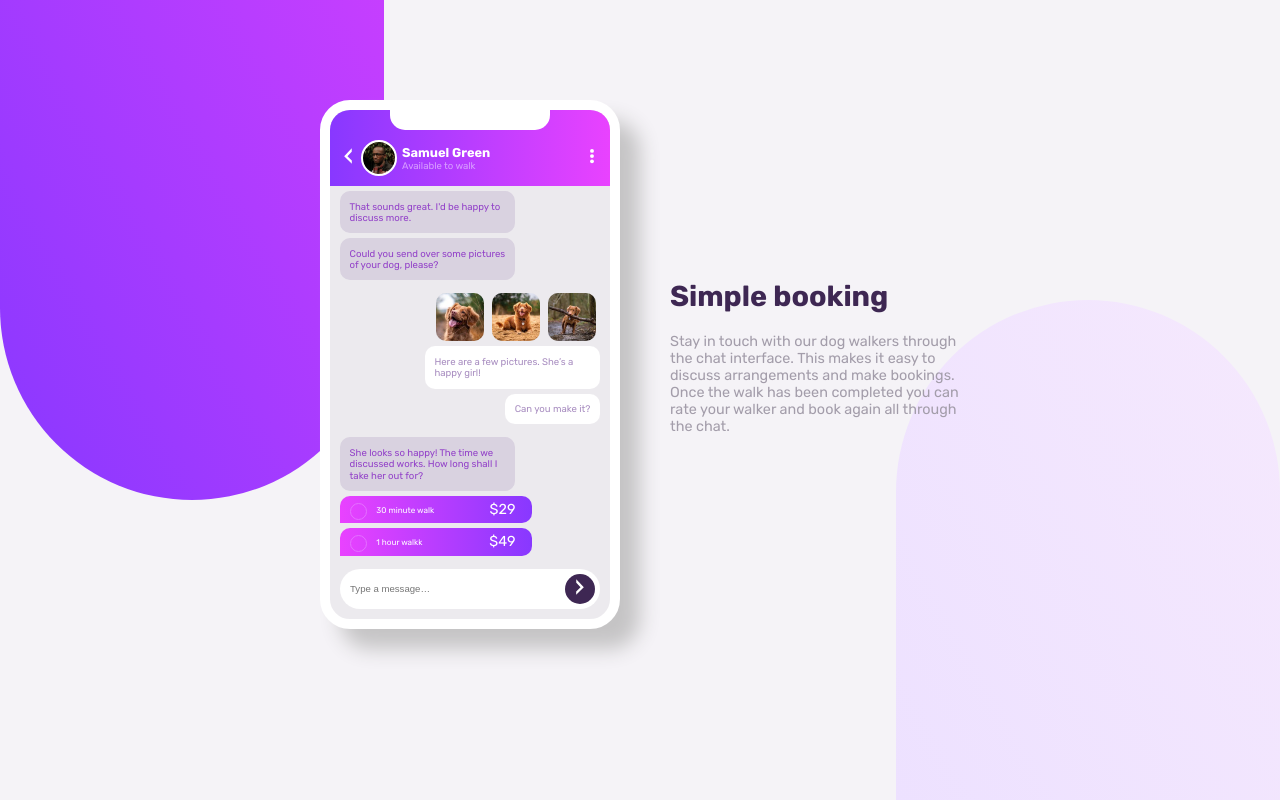
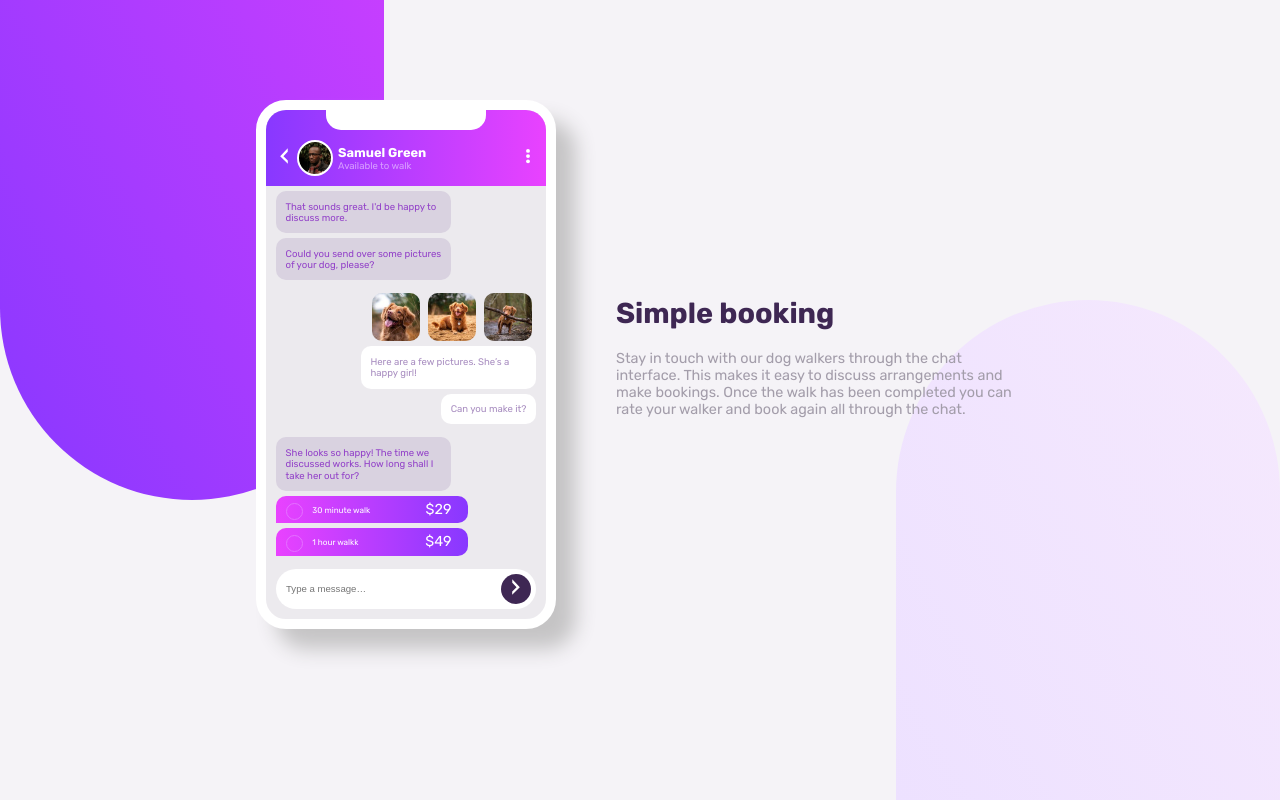
Before and after one commit to joshysmart/chat-app-css-illustration, a plain HTML site: page index.html in a window 1280 px wide. Drawn offline with Linux system fonts and the light colour scheme.

Commit message:
Frontend mentor

```diff
--- a/style.css
+++ b/style.css
@@ -58,7 +58,7 @@ body {
 
 @media only screen and (min-width: 1280px) {
  .app-wrapper {
-  max-width: 50%;
+  max-width: 60%;
   margin: 0 auto;
   flex-direction: row;
   justify-content: space-between;
@@ -79,7 +79,7 @@ body {
 
 @media only screen and (min-width: 1280px) {
  .phone {
-  margin-right: 50px;
+  margin-right: 60px;
  }
 }
 
```
